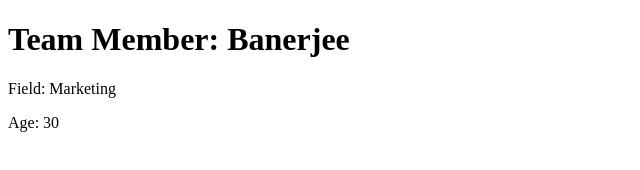
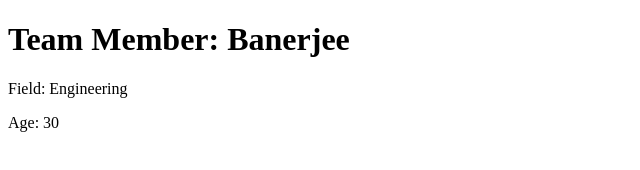
Before and after one commit to Auro861/git_practice, a plain HTML site: page Index.html in a window 1280 px wide. Shown: the full height of the page, 0-640 px from the left. Drawn offline with Linux system fonts and the light colour scheme.

Commit message:
Update field from Marketing to Engineering
Co-Authored-By: Claude Sonnet 4.6 <noreply@anthropic.com>

```diff
--- a/Index.html
+++ b/Index.html
@@ -3,7 +3,7 @@
 <head><title>Marketing Profile</title></head>
 <body>
     <h1>Team Member: Banerjee</h1>
-    <p>Field: Marketing</p>
+    <p>Field: Engineering</p>
     <p>Age: 30</p>
 </body>
 </html>
```
